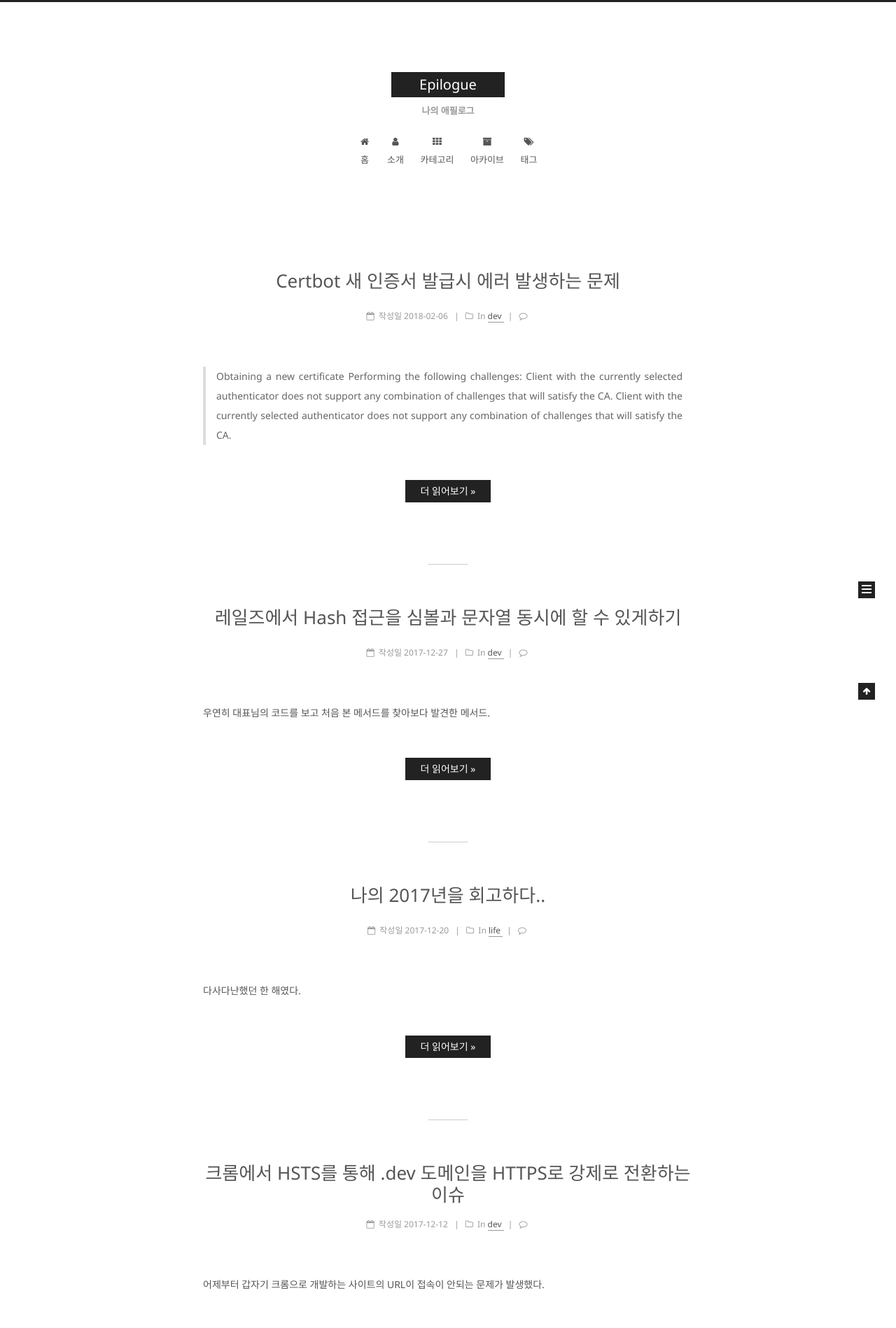
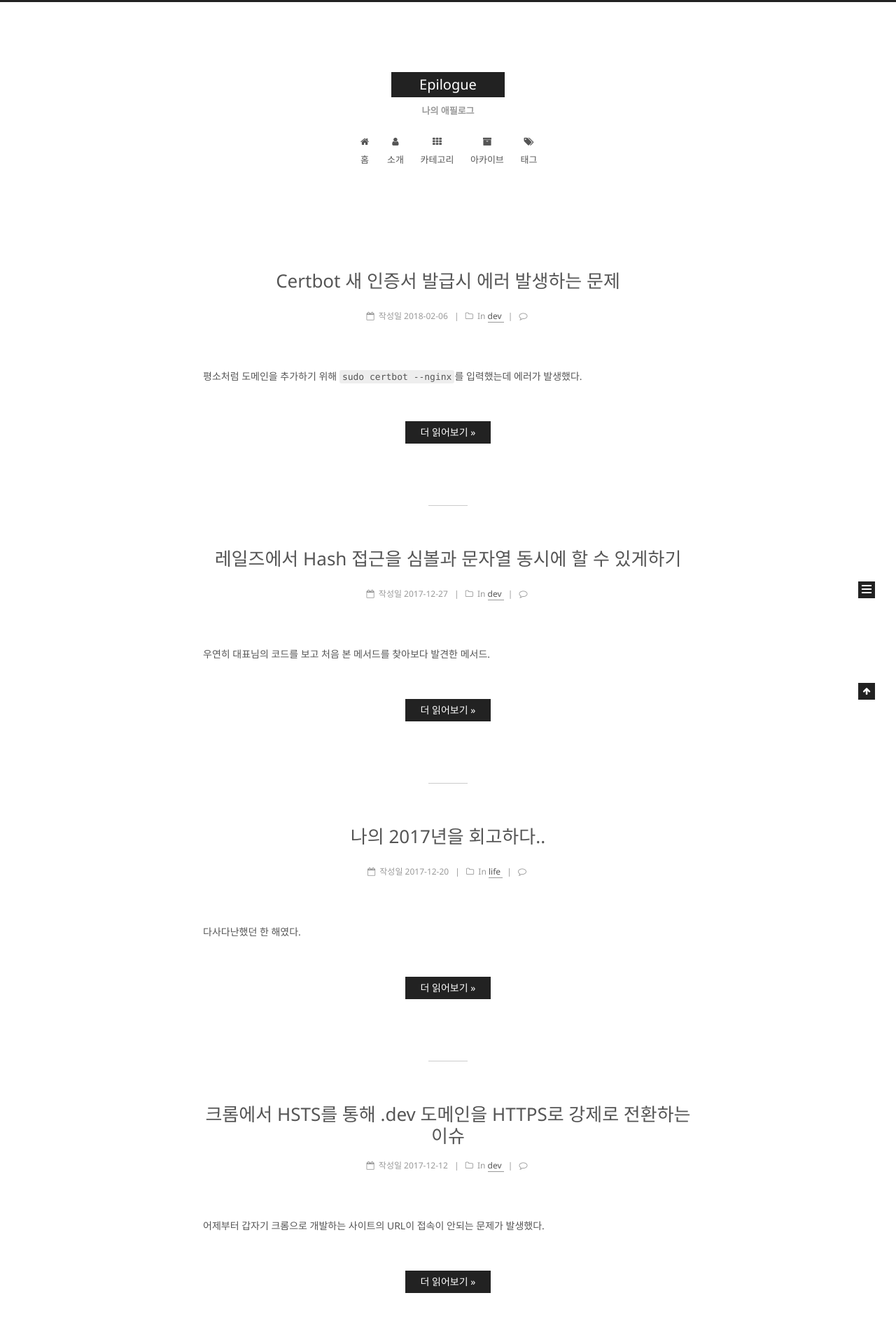
Before and after one commit to dizy64/dizy64.github.io, a Jekyll site: the page built from index.html, in a window 1280 px wide. Shown: the top 1898 px of the page at 70% size. Built offline with Jekyll 4.4.1, drawn with Linux system fonts in a browser that asks for light colours; the list of posts is cut into pages by our own code; comment, search, counter and statistics services are not loaded.

Commit message:
인용 대신 code block 으로 변경

````diff
--- a/_posts/2018-02-06-certbot-error.md
+++ b/_posts/2018-02-06-certbot-error.md
@@ -7,11 +7,15 @@ categories: 'dev'
 tags: [nginx, apache, https, letsencrypt, certificate]
 ---
 
->Obtaining a new certificate
->Performing the following challenges:
->Client with the currently selected authenticator does not support any combination of challenges that will satisfy the CA.
->Client with the currently selected authenticator does not support any combination of challenges that will satisfy
->the CA.
+
+평소처럼 도메인을 추가하기 위해 `sudo certbot --nginx`를 입력했는데 에러가 발생했다.
+
+```shell
+Obtaining a new certificate
+Performing the following challenges:
+Client withith the currently selected authenticator does not support any combination of challenges that will satisfy the CA.
+Client with the currently selected authenticator does not support any combination of challenges that will satisfy the CA.
+```
 
 이게 갑자기 떠서 놀랬다.
 
````
